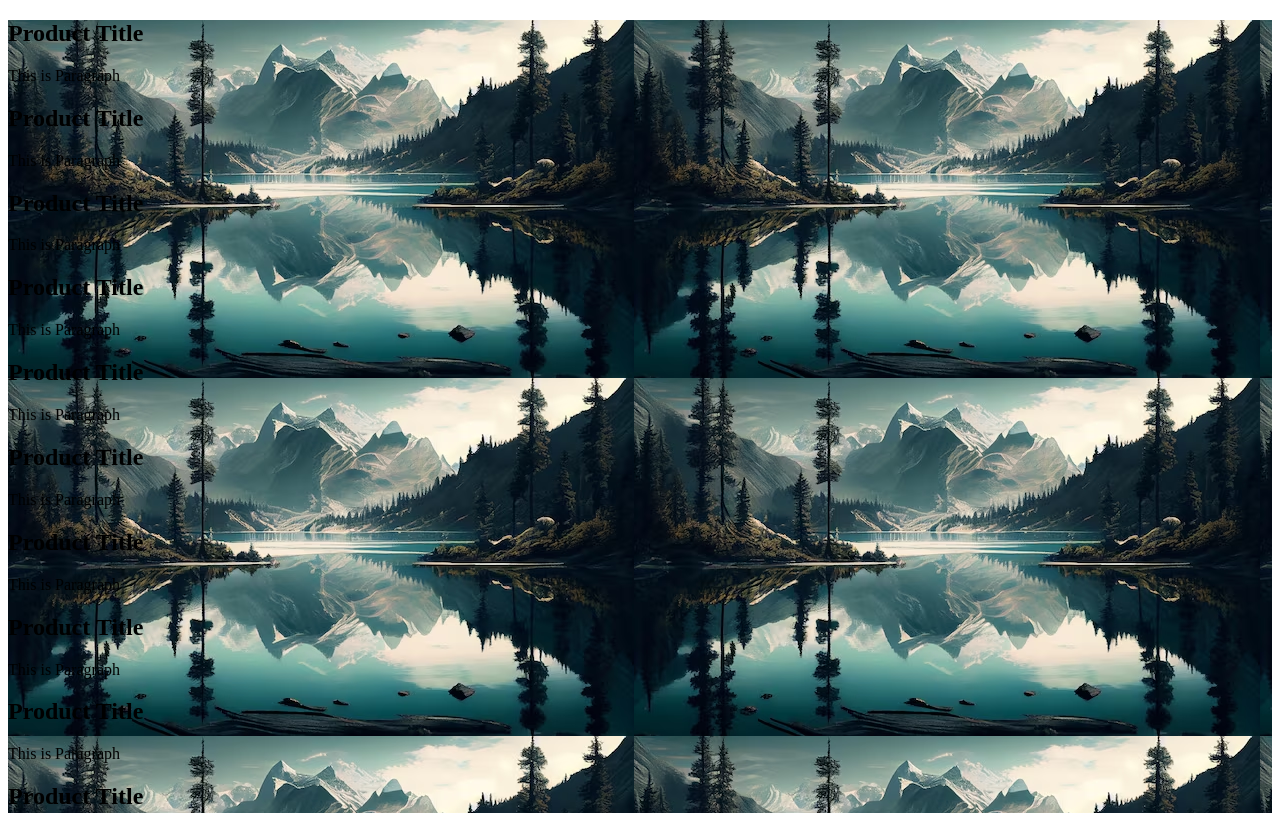
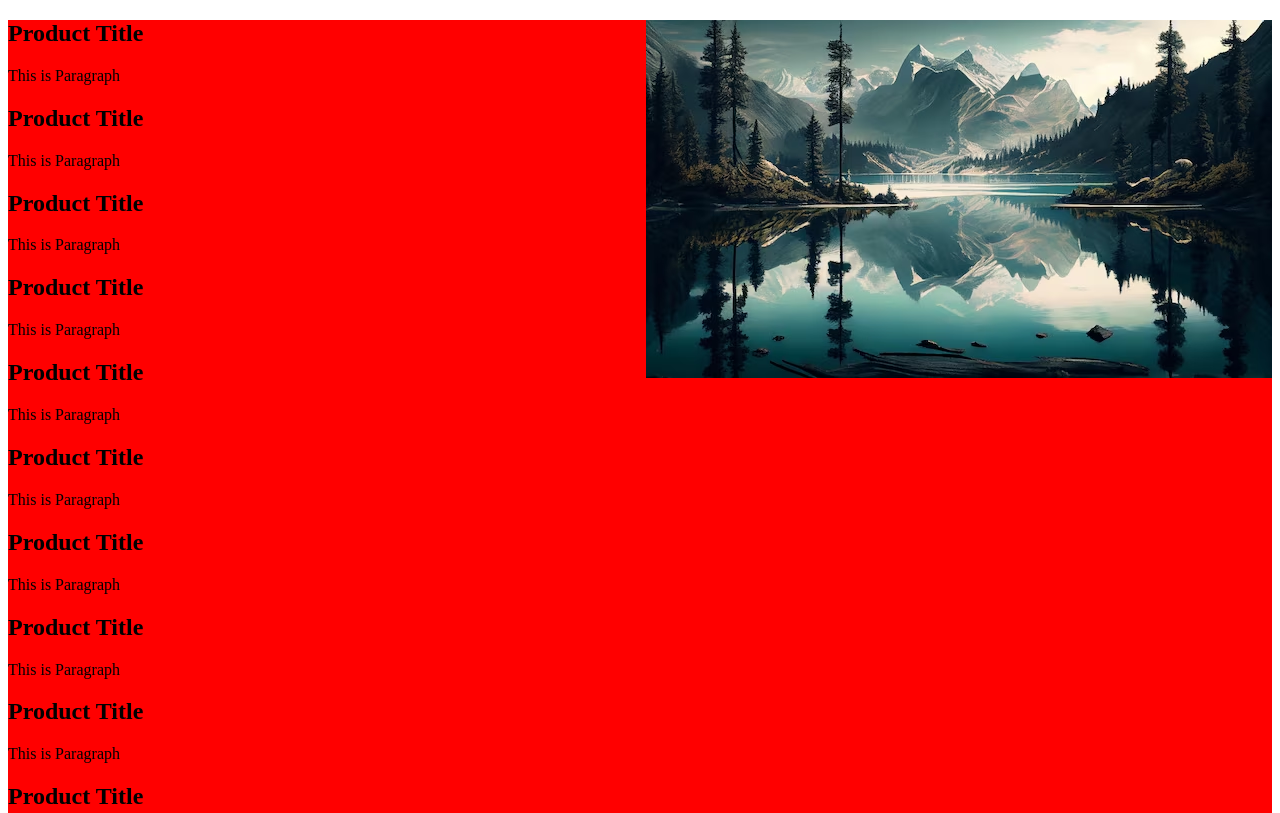
Before and after one commit to ahmedSadoun/CSS-Practice, a plain HTML site: page index.html in a window 1280 px wide. Shown: the top 813 px of the page. Drawn offline with Linux system fonts and the light colour scheme.

Commit message:
practiced Background - Attachment, Position, Size

```diff
--- a/master/master.css
+++ b/master/master.css
@@ -1,6 +1,9 @@
 div {
-    /* background-color: red; */
+    background-color: red;
     /* background-color: rgb(0, 255,0, 10%); */
     background-image: url("../images/bk.avif");
-    background-repeat: repeat;
+    background-repeat: no-repeat;
+    background-attachment: fixed;
+    background-position: top right;
+    background-position: top right;
 }
```
